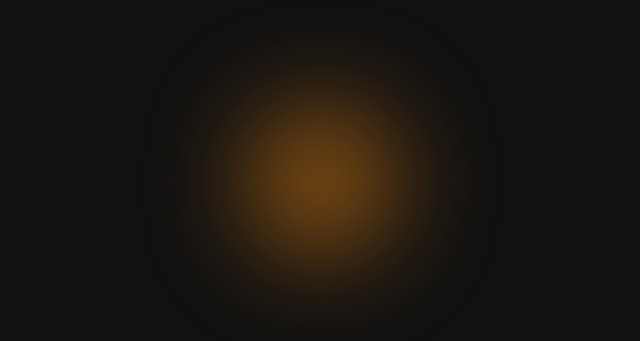
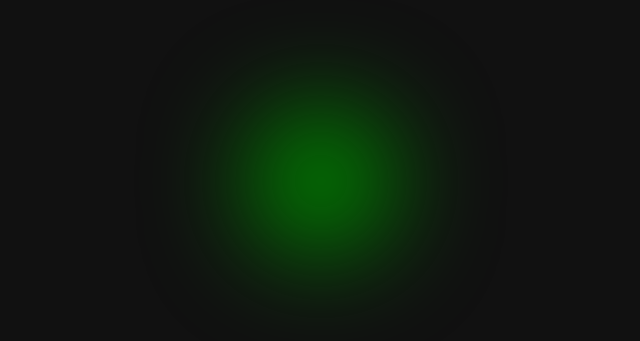
Before and after one commit to therahulkumar9/R-Tech, a plain HTML site: page JavaScript/class-8/index.html in a window 1280 px wide. Shown: the part 219-560 px from the top of the page, without its empty margins (319-959 px from the left). Drawn offline with Linux system fonts and the light colour scheme.

Commit message:
Update index.html

```diff
--- a/JavaScript/class-8/index.html
+++ b/JavaScript/class-8/index.html
@@ -18,7 +18,7 @@
       width: 150px;
       height: 150px;
       border-radius: 50%;
-      background-color: rgba(218, 126, 21, 0.6);
+      background-color: green;
       filter: blur(50px);
     }
   </style>
```
